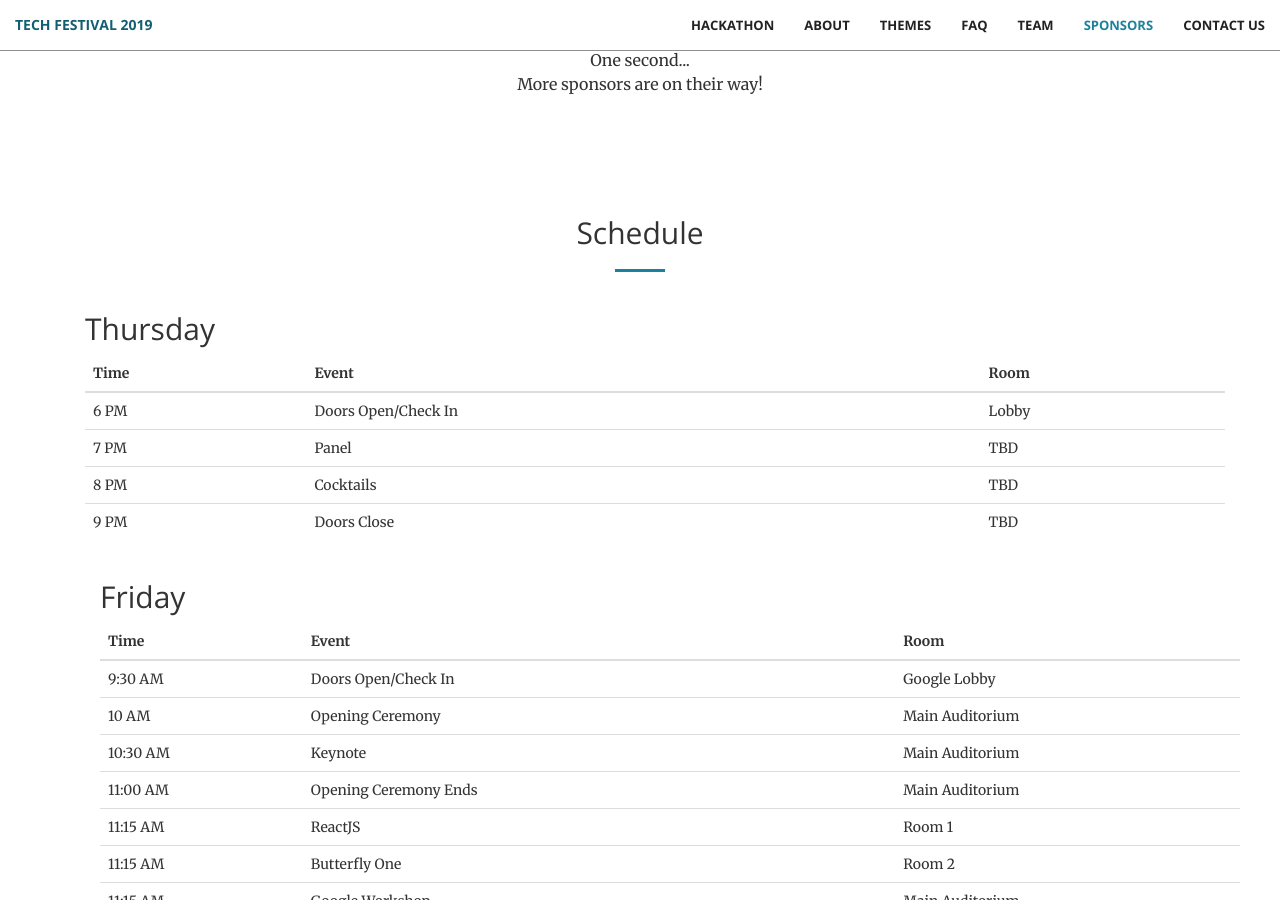
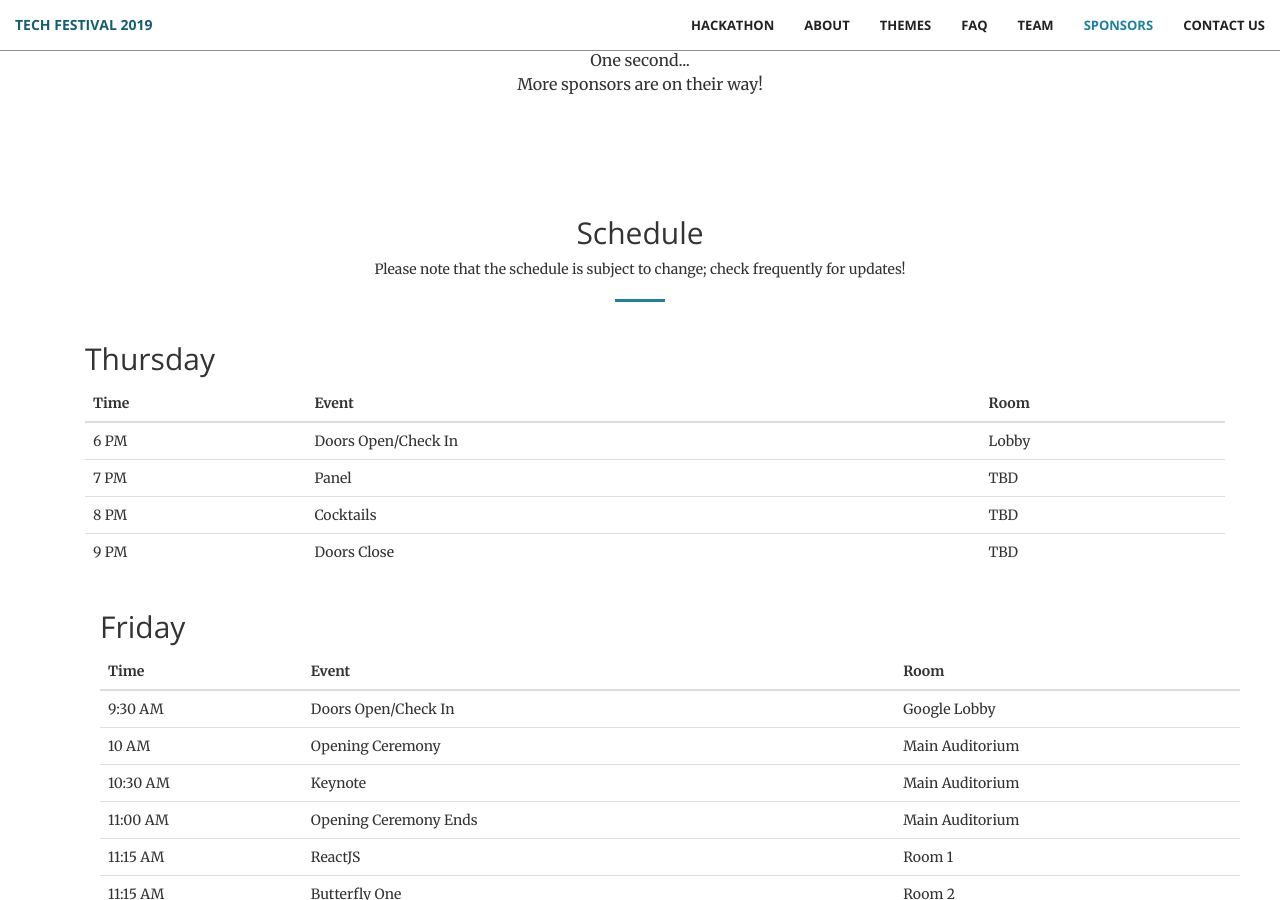
Before and after one commit to techfestivalnyc/techfestivalnyc.github.io, a Jekyll site: the page built from index.html, in a window 1280 px wide and 900 px high, scrolled down 9028 px. Built offline with Jekyll 4.4.1, drawn with Linux system fonts in a browser that asks for light colours.

Commit message:
Update schedule.html

```diff
--- a/_includes/schedule.html
+++ b/_includes/schedule.html
@@ -2,6 +2,7 @@
         <div class="row">
             <div class="col-lg-8 col-lg-offset-2 text-center">
                 <h2 class="section-heading">Schedule</h2>
+                <span>Please note that the schedule is subject to change; check frequently for updates!</span>
                 <hr class="primary">
             </div>
         </div>
```
